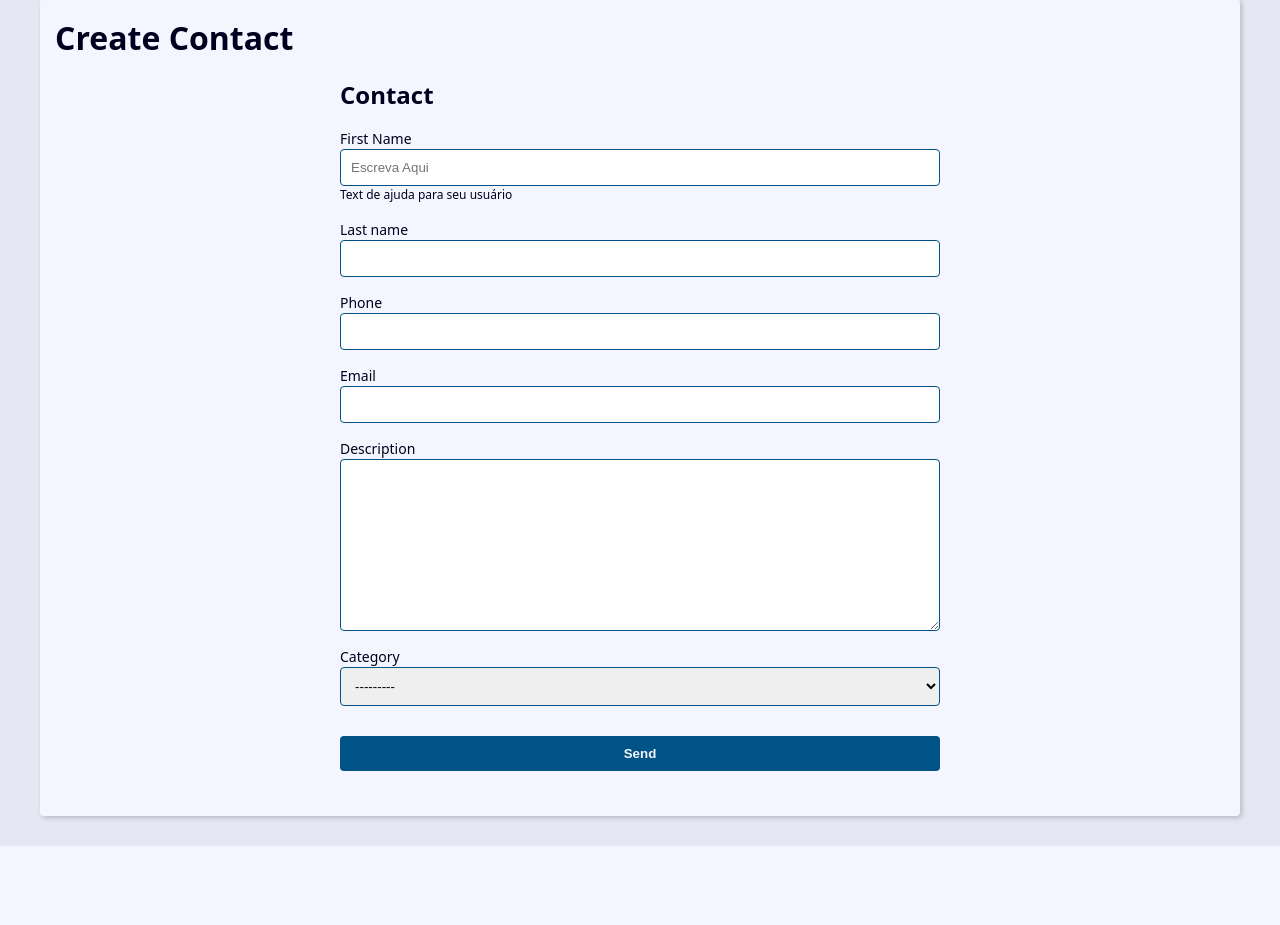
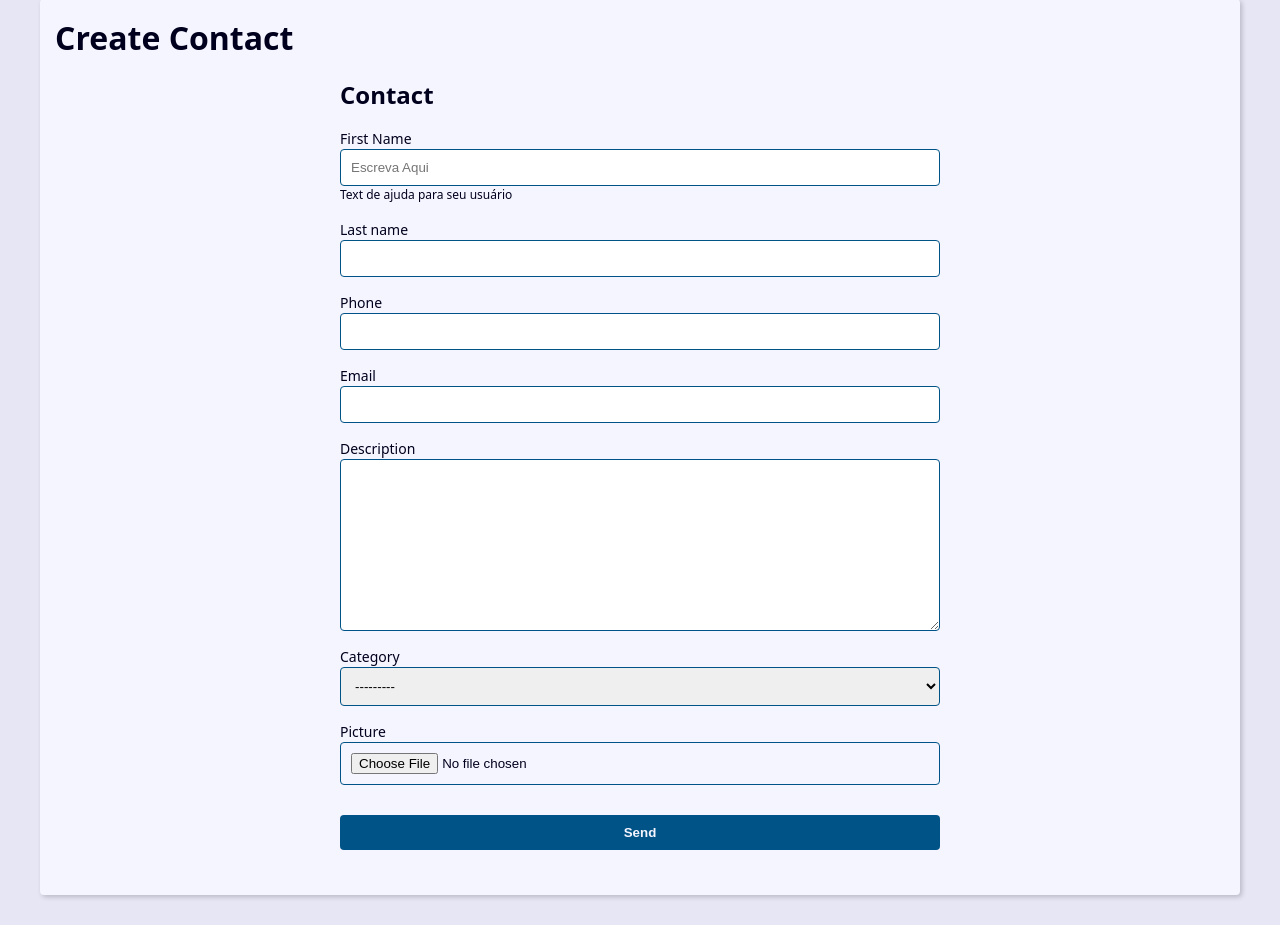
Before and after one commit to ViniciusJMR/phonebook-django, a Django app: page /contact/create/ in a window 1280 px wide. Shown: the part 270-1195 px from the top of the page. Before the commit the page ends 1116 px from the top, so only its background shows below. Run offline with Django 4.2, Linux system fonts and the light colour scheme; data that the repository does not hold is empty.

Commit message:
feat:added image input in contact forms

```diff
--- a/contact/forms.py
+++ b/contact/forms.py
@@ -1,10 +1,17 @@
-from typing import Any, Dict
 from django import forms
 from django.core.exceptions import ValidationError
 from . import models
 
-#Three ways to config fields
+
+# Three ways to config fields
 class ContactForm(forms.ModelForm):
+    picture = forms.ImageField(
+        widget=forms.FileInput(
+            attrs={
+                'accept': 'image/*',
+            }
+        )
+    )
     # First
     first_name = forms.CharField(
         widget=forms.TextInput(
@@ -17,10 +24,9 @@ class ContactForm(forms.ModelForm):
         help_text='Text de ajuda para seu usuário',
     )
 
-
     def __init__(self, *args, **kwargs):
         super().__init__(*args, **kwargs)
-    # Second
+    #     Second
     #     self.fields['first_name'].widget.attrs.update({
     #         'class': 'class-a',
     #         'placeholder': 'Escreva Aqui',
@@ -53,11 +59,11 @@ class ContactForm(forms.ModelForm):
             )
         return first_name
 
-
     class Meta:
         model = models.Contact
-        fields = ('first_name','last_name','phone',
-                  'email', 'description', 'category',)
+        fields = ('first_name', 'last_name', 'phone',
+                  'email', 'description', 'category',
+                  'picture',)
         # Third
         # widgets = {
         #     'first_name': forms.TextInput(
--- a/contact/templates/contact/contact.html
+++ b/contact/templates/contact/contact.html
@@ -12,6 +12,12 @@
         <p><b>Created Date: </b> {{contact.created_date}}</p>
         <p><b>Description</b> {{contact.description}}</p>
         <p><b>Category: </b> {{contact.category.name}}</p>
+
+        {%if contact.picture %}
+        <p>
+            <img src="{{contact.picture.url}}" alt="{{contact.first_name}} {{contact.last_name}}">
+        </p>
+        {%endif%}
 
 
         <div class="contact-links">
--- a/contact/templates/contact/create.html
+++ b/contact/templates/contact/create.html
@@ -25,7 +25,14 @@
                     {% if field.help_text %}
                         <p class="help-text"/> {{field.help_text}}
                     {% endif %}
+
                 </div>
+                {% if field.name == 'picture' and field.value.url %}
+                    <div class="form-group">
+                        <img src="{{field.value.url}}" alt="">
+                    <div>
+                {%endif%}
+
             {% endfor %}
         </div>
 
--- a/contact/views/contact_forms.py
+++ b/contact/views/contact_forms.py
@@ -6,11 +6,10 @@ from contact.models import Contact
 
 
 def create(request):
-
     form_action = reverse('contact:create')
 
     if request.method == 'POST':
-        contact_form = ContactForm(request.POST)
+        contact_form = ContactForm(request.POST, request.FILES)
     else:
         contact_form = ContactForm()
 
@@ -23,12 +22,12 @@ def create(request):
         contact = contact_form.save()
         return redirect('contact:update', contact_id=contact.pk)
 
-
     return render(
         request,
         'contact/create.html',
         context,
     )
+
 
 def update(request, contact_id):
     contact = get_object_or_404(
@@ -38,7 +37,7 @@ def update(request, contact_id):
     form_action = reverse('contact:update', args=(contact_id,))
 
     if request.method == 'POST':
-        contact_form = ContactForm(request.POST, instance=contact)
+        contact_form = ContactForm(request.POST, request.FILES, instance=contact)
     else:
         contact_form = ContactForm(instance=contact)
 
@@ -53,12 +52,12 @@ def update(request, contact_id):
         contact.save()
         return redirect('contact:update', contact_id=contact.pk)
 
-
     return render(
         request,
         'contact/create.html',
         context,
     )
+
 
 def delete(request, contact_id):
     contact = get_object_or_404(
--- a/contact/views/contact_views.py
+++ b/contact/views/contact_views.py
@@ -31,11 +31,11 @@ def contact(request, contact_id):
     single_contact = get_object_or_404(
             Contact.objects, pk=contact_id, show=True)
 
-    contact_name = f'{single_contact.first_name} {single_contact.last_name} - '
+    title_name = f'{single_contact.first_name} {single_contact.last_name} - '
 
     context = {
         'contact': single_contact,
-        'site_title': contact_name,
+        'site_title': title_name,
     }
 
     return render(
```
